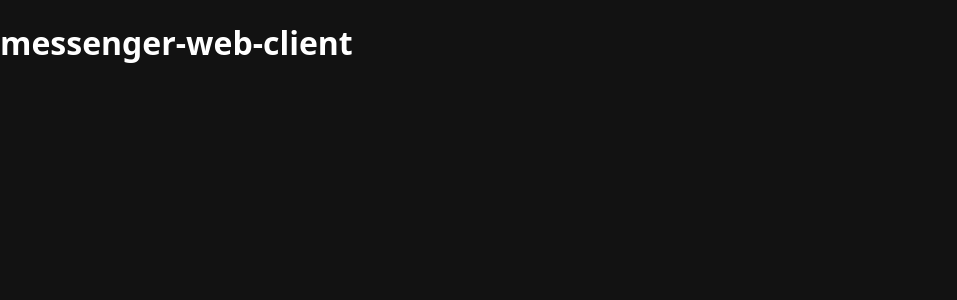
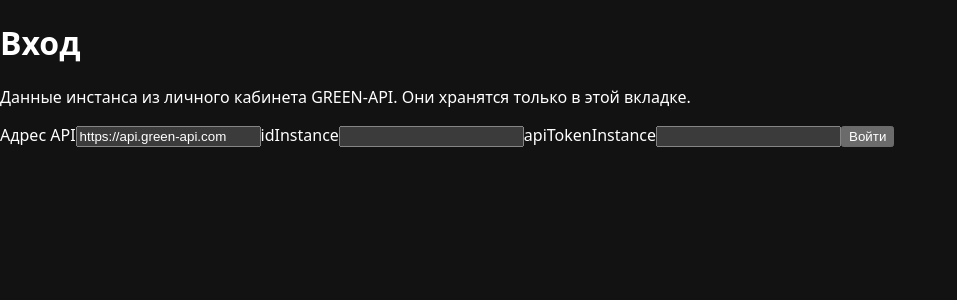
Before and after one commit to romanpalmin/messenger-web-client, a React (Vite) app: page / in a window 1280 px wide. Shown: the top 300 px of the page, without its empty margins (0-957 px from the left). Built offline with nearby package versions, Linux system fonts and the light colour scheme.

Commit message:
feat: форма входа с проверкой состояния инстанса

```diff
--- a/src/App.tsx
+++ b/src/App.tsx
@@ -1,3 +1,33 @@
+import { useState } from 'react';
+import type { Credentials } from './api/types';
+import { LoginForm } from './features/login/LoginForm';
+import { clearCredentials, loadCredentials, saveCredentials } from './features/login/session';
+
 export default function App() {
-  return <h1>messenger-web-client</h1>
+  const [credentials, setCredentials] = useState<Credentials | null>(() => loadCredentials());
+
+  if (!credentials) {
+    return (
+      <LoginForm
+        onLogin={(value) => {
+          saveCredentials(value);
+          setCredentials(value);
+        }}
+      />
+    );
+  }
+
+  return (
+    <main>
+      <p>Вы вошли в инстанс {credentials.idInstance}.</p>
+      <button
+        onClick={() => {
+          clearCredentials();
+          setCredentials(null);
+        }}
+      >
+        Выйти
+      </button>
+    </main>
+  );
 }
--- /dev/null
+++ b/src/features/login/LoginForm.tsx
@@ -0,0 +1,90 @@
+import { useState, type FormEvent } from 'react';
+import { ApiError, createApiClient } from '../../api/client';
+import type { Credentials, InstanceState } from '../../api/types';
+
+export const DEFAULT_API_URL = 'https://api.green-api.com';
+
+const STATE_MESSAGES: Partial<Record<InstanceState, string>> = {
+  notAuthorized: 'Инстанс не авторизован: отсканируйте QR-код или введите код в личном кабинете GREEN-API',
+  starting: 'Инстанс запускается, подождите пару минут и попробуйте снова',
+  blocked: 'Инстанс заблокирован',
+  suspended: 'На аккаунте временные ограничения',
+  pendingPayment: 'Нужно продлить или оплатить инстанс в личном кабинете',
+};
+
+interface Props {
+  onLogin: (credentials: Credentials) => void;
+}
+
+export function LoginForm({ onLogin }: Props) {
+  const [apiUrl, setApiUrl] = useState(DEFAULT_API_URL);
+  const [idInstance, setIdInstance] = useState('');
+  const [apiTokenInstance, setApiTokenInstance] = useState('');
+  const [error, setError] = useState<string | null>(null);
+  const [pending, setPending] = useState(false);
+
+  async function handleSubmit(event: FormEvent) {
+    event.preventDefault();
+    setError(null);
+    setPending(true);
+    const credentials: Credentials = {
+      apiUrl: apiUrl.trim(),
+      idInstance: idInstance.trim(),
+      apiTokenInstance: apiTokenInstance.trim(),
+    };
+    try {
+      const { stateInstance } = await createApiClient(credentials).getStateInstance();
+      if (stateInstance === 'authorized') {
+        onLogin(credentials);
+        return;
+      }
+      setError(STATE_MESSAGES[stateInstance] ?? `Инстанс недоступен (состояние: ${stateInstance})`);
+    } catch (e) {
+      setError(e instanceof ApiError ? e.message : 'Не удалось связаться с сервером, проверьте адрес API и сеть');
+    } finally {
+      setPending(false);
+    }
+  }
+
+  return (
+    <form className="login" onSubmit={handleSubmit}>
+      <h1>Вход</h1>
+      <p className="login__hint">Данные инстанса из личного кабинета GREEN-API. Они хранятся только в этой вкладке.</p>
+
+      <label>
+        Адрес API
+        <input value={apiUrl} onChange={(e) => setApiUrl(e.target.value)} required inputMode="url" autoComplete="off" />
+      </label>
+      <label>
+        idInstance
+        <input
+          value={idInstance}
+          onChange={(e) => setIdInstance(e.target.value)}
+          required
+          inputMode="numeric"
+          autoComplete="off"
+        />
+      </label>
+      <label>
+        apiTokenInstance
+        <input
+          type="password"
+          value={apiTokenInstance}
+          onChange={(e) => setApiTokenInstance(e.target.value)}
+          required
+          autoComplete="off"
+        />
+      </label>
+
+      {error && (
+        <p role="alert" className="login__error">
+          {error}
+        </p>
+      )}
+
+      <button type="submit" disabled={pending}>
+        {pending ? 'Проверяем…' : 'Войти'}
+      </button>
+    </form>
+  );
+}
--- /dev/null
+++ b/src/features/login/session.ts
@@ -0,0 +1,43 @@
+import type { Credentials } from '../../api/types';
+
+const KEY = 'messenger-web-client:credentials';
+
+/** Данные входа живут только до закрытия вкладки (sessionStorage), в localStorage их не кладём. */
+export function loadCredentials(): Credentials | null {
+  try {
+    const raw = sessionStorage.getItem(KEY);
+    if (!raw) return null;
+    const parsed: unknown = JSON.parse(raw);
+    if (
+      parsed &&
+      typeof parsed === 'object' &&
+      'apiUrl' in parsed &&
+      typeof parsed.apiUrl === 'string' &&
+      'idInstance' in parsed &&
+      typeof parsed.idInstance === 'string' &&
+      'apiTokenInstance' in parsed &&
+      typeof parsed.apiTokenInstance === 'string'
+    ) {
+      return { apiUrl: parsed.apiUrl, idInstance: parsed.idInstance, apiTokenInstance: parsed.apiTokenInstance };
+    }
+  } catch {
+    // хранилище недоступно или данные повреждены — просто просим войти заново
+  }
+  return null;
+}
+
+export function saveCredentials(credentials: Credentials): void {
+  try {
+    sessionStorage.setItem(KEY, JSON.stringify(credentials));
+  } catch {
+    // без хранилища работаем только в памяти
+  }
+}
+
+export function clearCredentials(): void {
+  try {
+    sessionStorage.removeItem(KEY);
+  } catch {
+    // ничего страшного
+  }
+}
```
Also changed, not shown: 2 other files (tests, documents, lock files or other folders).
